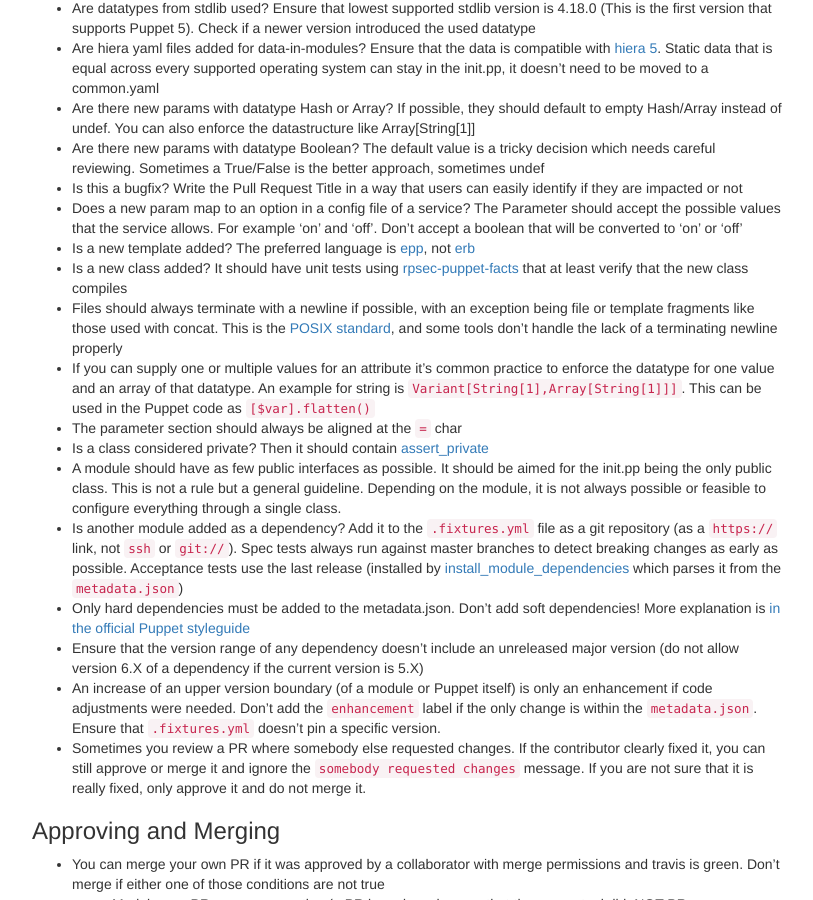
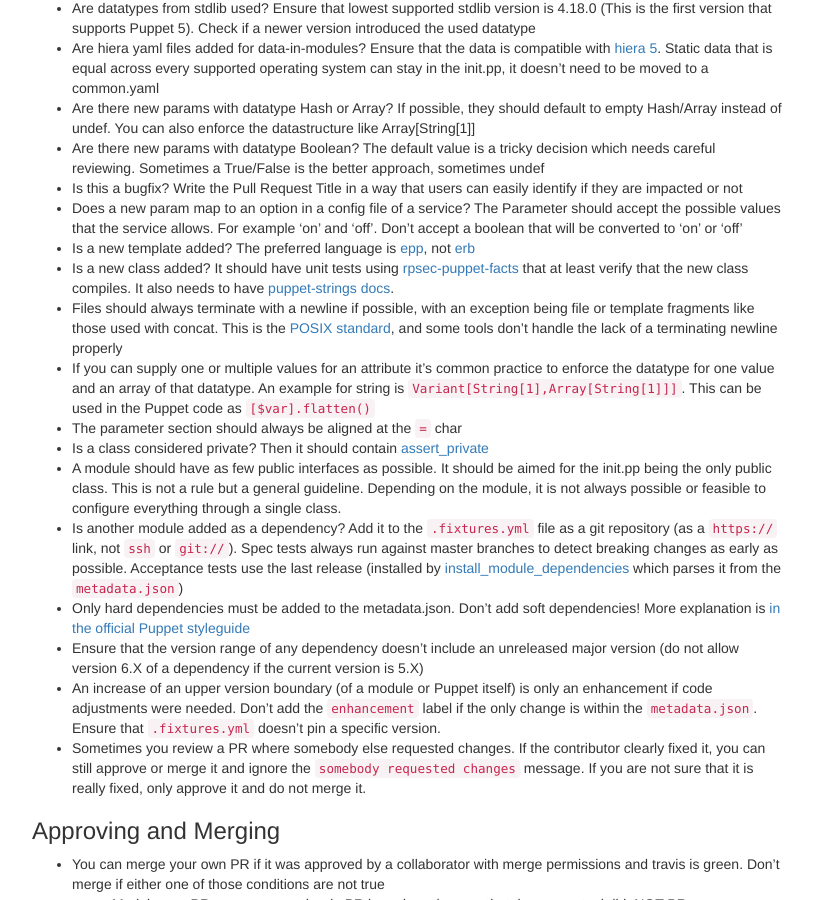
Before and after one commit to voxpupuli/voxpupuli.github.io, a Jekyll site: the page built from _docs/reviewing_pr.md, in a window 1280 px wide and 900 px high, scrolled down 713 px. Shown: the whole window, without its empty margins (233-1046 px from the left). Built offline with Jekyll 4.4.1, drawn with Linux system fonts in a browser that asks for light colours; nearby versions of some CDN libraries.

Commit message:
Mention puppet-strings for new classes

```diff
--- a/_docs/reviewing_pr.md
+++ b/_docs/reviewing_pr.md
@@ -27,7 +27,7 @@ one of our modules:
 * Is this a bugfix? Write the Pull Request Title in a way that users can easily identify if they are impacted or not
 * Does a new param map to an option in a config file of a service? The Parameter should accept the possible values that the service allows. For example 'on' and 'off'. Don't accept a boolean that will be converted to 'on' or 'off'
 * Is a new template added? The preferred language is [epp](https://puppet.com/docs/puppet/latest/lang_template_epp.html), not [erb](https://puppet.com/docs/puppet/latest/lang_template_erb.html)
-* Is a new class added? It should have unit tests using [rpsec-puppet-facts](https://github.com/mcanevet/rspec-puppet-facts#rspec-puppet-facts) that at least verify that the new class compiles
+* Is a new class added? It should have unit tests using [rpsec-puppet-facts](https://github.com/mcanevet/rspec-puppet-facts#rspec-puppet-facts) that at least verify that the new class compiles. It also needs to have [puppet-strings docs](https://puppet.com/docs/puppet/6.17/puppet_strings.html).
 * Files should always terminate with a newline if possible, with an exception being file or template fragments like those used with concat. This is the [POSIX standard][posix], and some tools don't handle the lack of a terminating newline properly
 * If you can supply one or multiple values for an attribute it's common practice to enforce the datatype for one value and an array of that datatype. An example for string is `Variant[String[1],Array[String[1]]]`. This can be used in the Puppet code as `[$var].flatten()`
 * The parameter section should always be aligned at the `=` char
```
